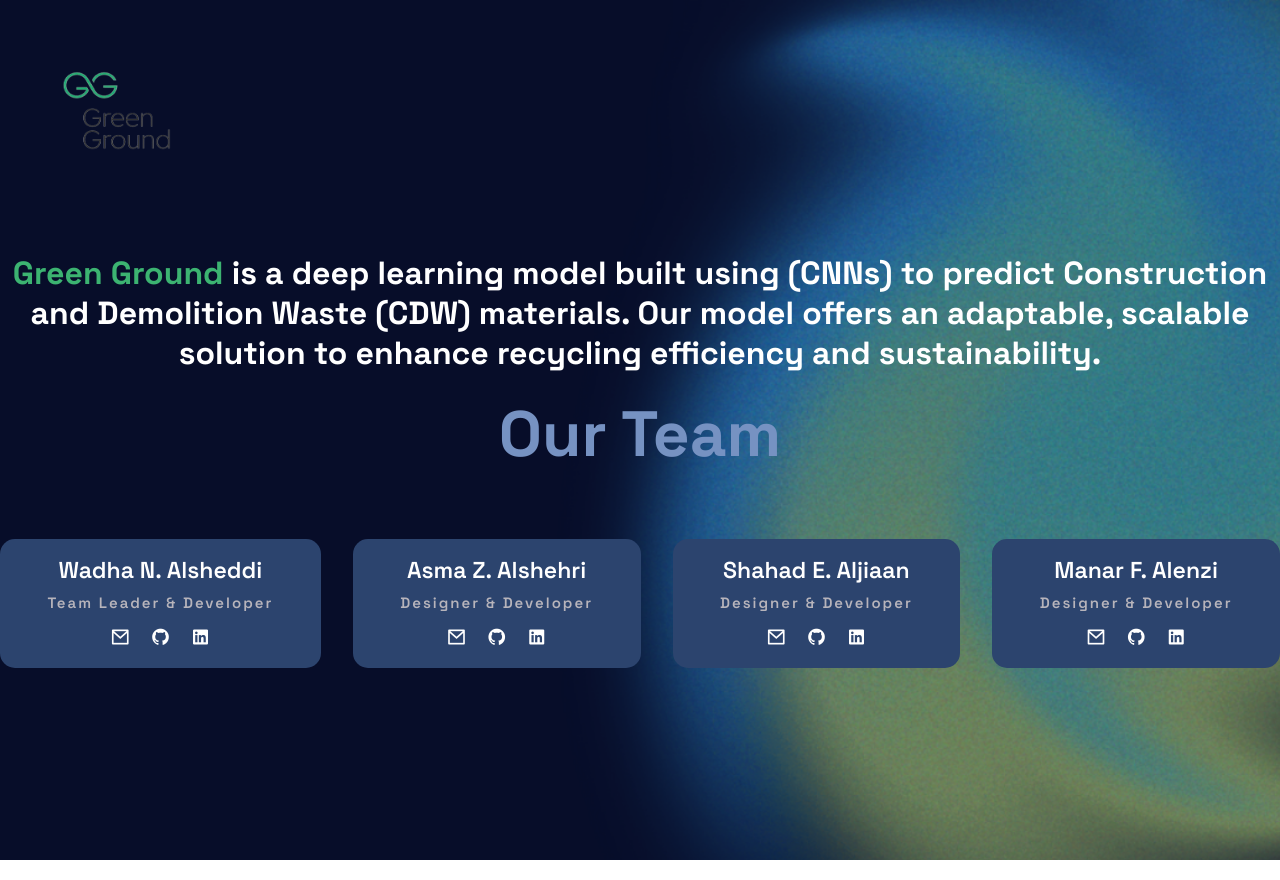
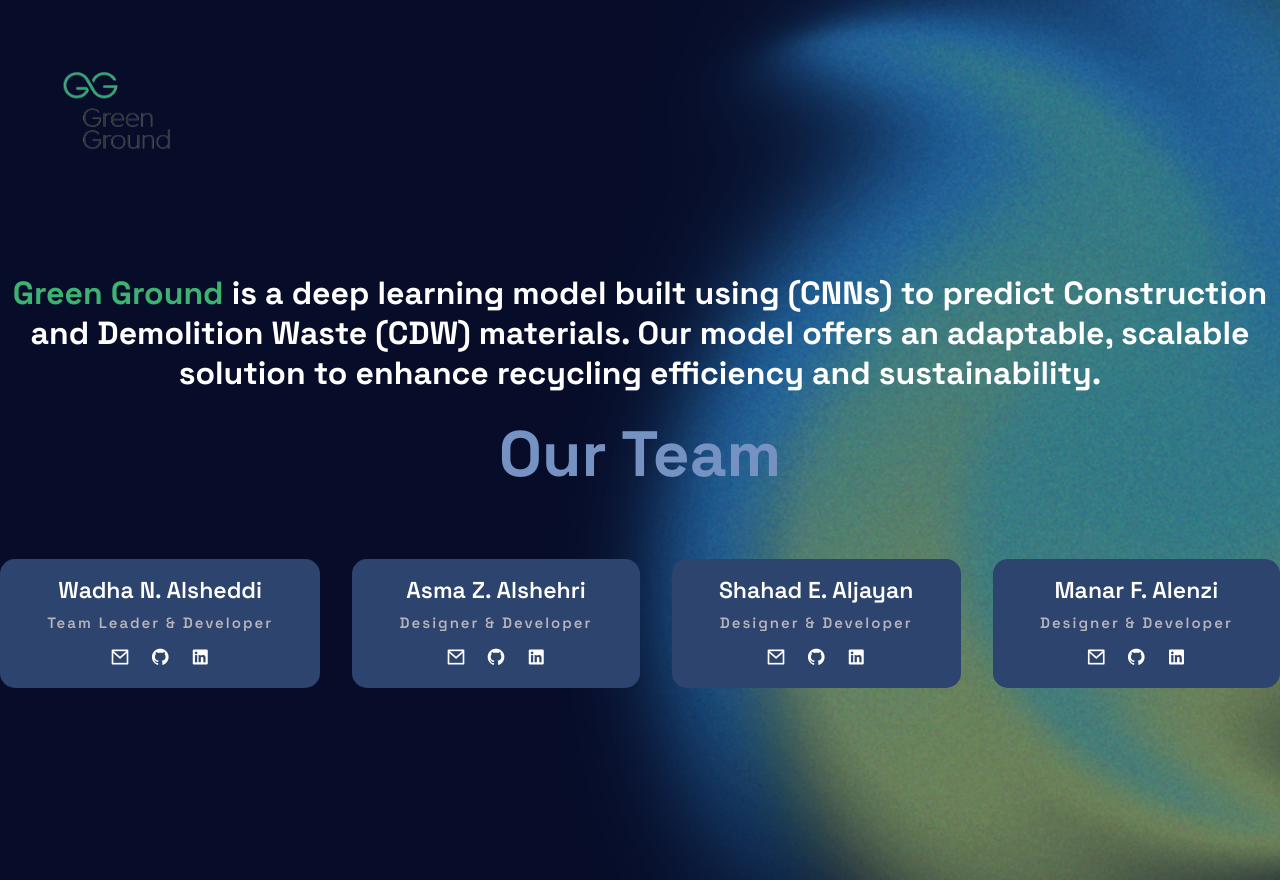
Before and after one commit to Asma11za/Green-Ground, a plain HTML site: page index.html in a window 1280 px wide. Drawn offline with nearby package versions, Linux system fonts and the light colour scheme.

Commit message:
Update index.html

```diff
--- a/index.html
+++ b/index.html
@@ -22,6 +22,7 @@
     <div style="height: 20px;"></div>
        <div style="height: 20px;"></div>
         <div style="height: 20px;"></div>
+       <div style="height: 20px;"></div>
 
 <section class="team">
     <div class="center">
@@ -56,7 +57,7 @@
         </div>
 
         <div class="box">
-            <h3>Shahad E. Aljiaan</h3>
+            <h3>Shahad E. Aljayan</h3>
             <h5>Designer & Developer</h5>
             <div class="icons">
                 <a href="mailto:shahadejayan@gmail.com"><i class="ri-mail-line"></i></a>
```
